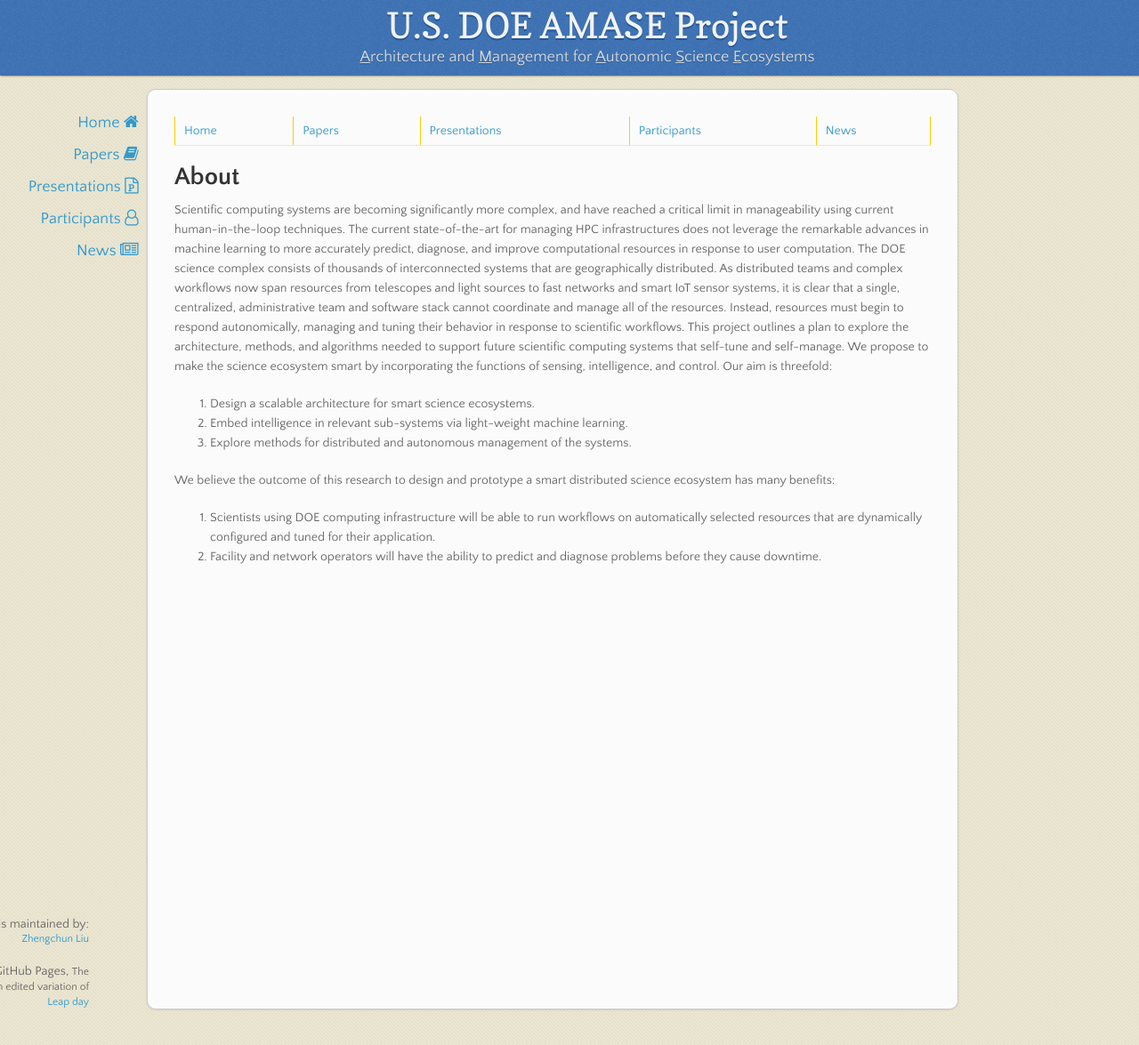
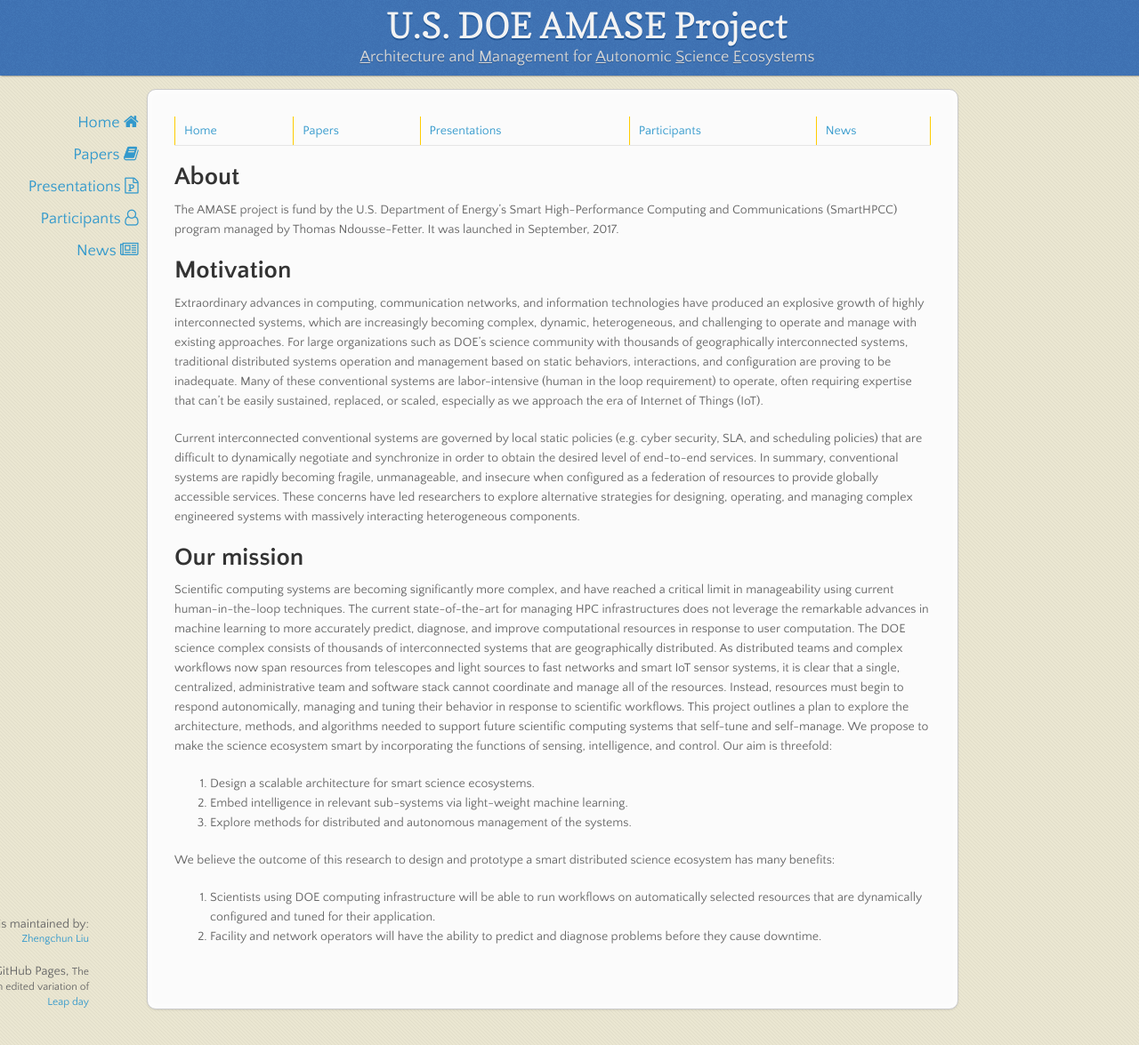
Before and after one commit to amaseproject/amase.github.io, a Jekyll site: the page built from index.md, in a window 1280 px wide and 1175 px high. Shown: the whole window at 89% size. Built offline with Jekyll 4.4.1, drawn with Linux system fonts in a browser that asks for light colours; nearby versions of some CDN libraries.

Commit message:
add, delete, polish etc.

```diff
--- a/index.md
+++ b/index.md
@@ -5,6 +5,14 @@ layout: default
 
 # About
 
+The AMASE project is fund by the U.S. Department of Energy's Smart High-Performance Computing and Communications (SmartHPCC) program managed by Thomas Ndousse-Fetter. It was launched in September, 2017.
+
+# Motivation
+Extraordinary advances in computing, communication networks, and information technologies have produced an explosive growth of highly interconnected systems, which are increasingly becoming complex, dynamic, heterogeneous, and challenging to operate and manage with existing approaches. For large organizations such as DOE’s science community with thousands of geographically interconnected systems, traditional distributed systems operation and management based on static behaviors, interactions, and configuration are proving to be inadequate. Many of these conventional systems are labor-intensive (human in the loop requirement) to operate, often requiring expertise that can’t be easily sustained, replaced, or scaled, especially as we approach the era of Internet of Things (IoT).
+
+Current interconnected conventional systems are governed by local static policies (e.g. cyber security, SLA, and scheduling policies) that are difficult to dynamically negotiate and synchronize in order to obtain the desired level of end-to-end services. In summary, conventional systems are rapidly becoming fragile, unmanageable, and insecure when configured as a federation of resources to provide globally accessible services. These concerns have led researchers to explore alternative strategies for designing, operating, and managing complex engineered systems with massively interacting heterogeneous components.
+
+# Our mission
 Scientific computing systems are becoming significantly more complex, and have reached a critical limit in manageability using current human-in-the-loop techniques. The current state-of-the-art for managing HPC infrastructures does not leverage the remarkable advances in machine learning to more accurately predict, diagnose, and improve computational resources in response to user computation. The DOE science complex consists of thousands of interconnected systems that are geographically distributed. As distributed teams and complex workflows now span resources from telescopes and light sources to fast networks and smart IoT sensor systems, it is clear that a single, centralized, administrative team and software stack cannot coordinate and manage all of the resources. Instead, resources must begin to respond autonomically, managing and tuning their behavior in response to scientific workflows. This project outlines a plan to explore the architecture, methods, and algorithms needed to support future scientific computing systems that self-tune and self-manage. We propose to make the science ecosystem smart by incorporating the functions of sensing, intelligence, and control. Our aim is threefold:
 
 1. Design a scalable architecture for smart science ecosystems.
```
